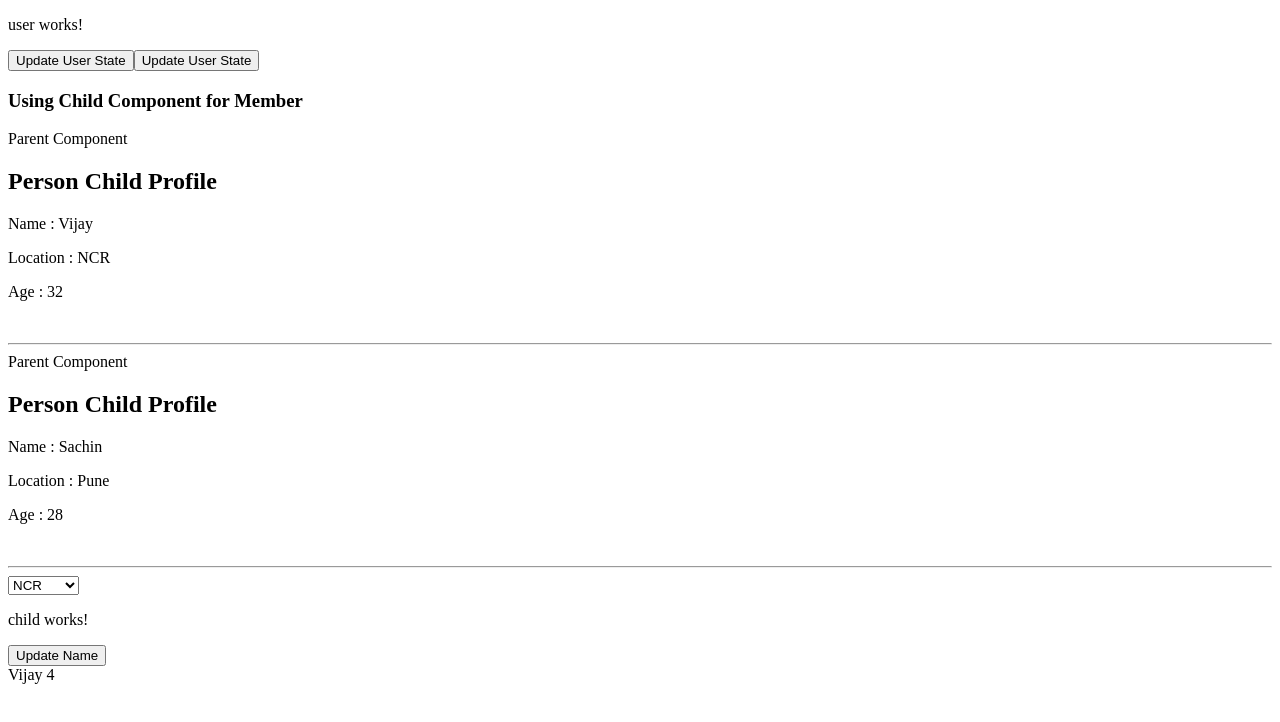
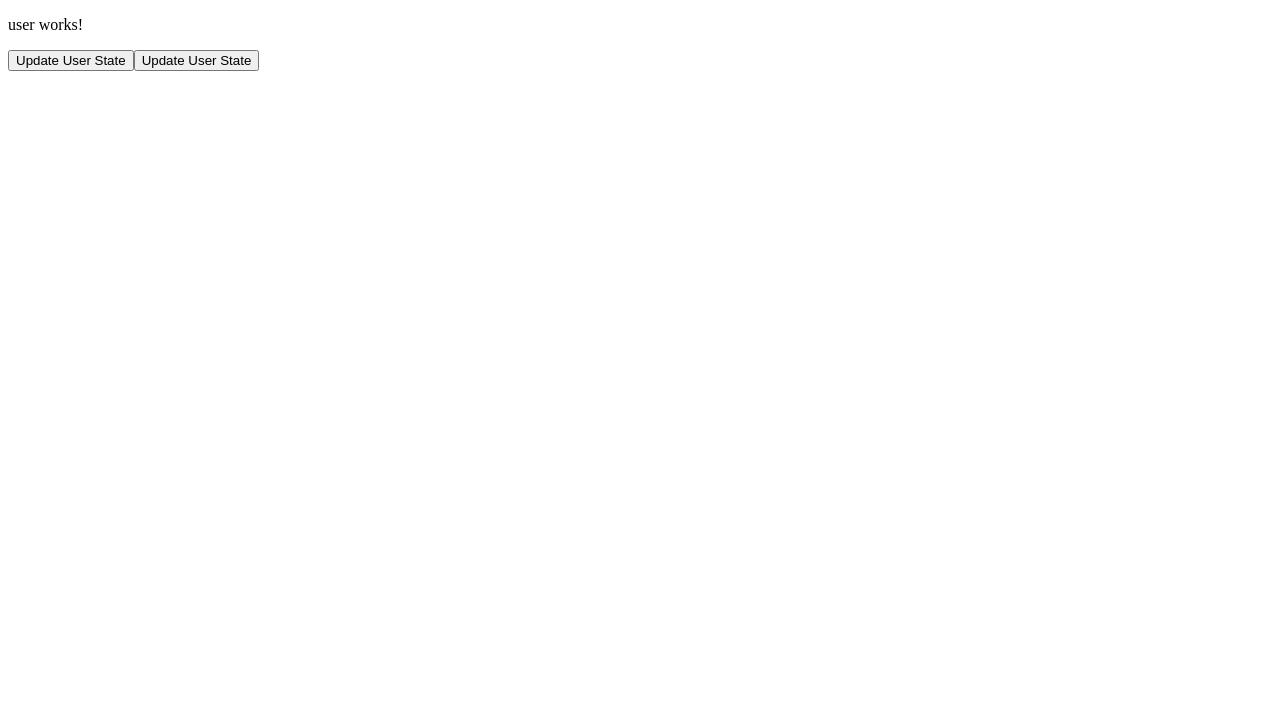
Before and after one commit to aryavijay/sachin, an Angular app: page /user in a window 1280 px wide. Shown: the top 722 px of the page. Built offline with nearby package versions, Linux system fonts and the light colour scheme.

Commit message:
Coummunication between Components through services

```diff
--- a/src/app/Components/user/user.component.html
+++ b/src/app/Components/user/user.component.html
@@ -21,20 +21,20 @@
 
 </div>-->
 
-<div>
-  <h3> Using Child Component for Member</h3>
-  <span *ngFor="let member of team.members">
-    <label>Parent Component</label>
-    <app-profile [person]=member></app-profile>
-  </span>
-</div>
+<!--<div>-->
+  <!--<h3> Using Child Component for Member</h3>-->
+  <!--<span *ngFor="let member of team.members">-->
+    <!--<label>Parent Component</label>-->
+    <!--<app-profile [person]=member></app-profile>-->
+  <!--</span>-->
+<!--</div>-->
 
-<select>
-    <option *ngFor="let i of item">{{i}}</option>
-</select>
+<!--<select>-->
+    <!--<option *ngFor="let i of item">{{i}}</option>-->
+<!--</select>-->
 
 
 
-<app-child (name)="updatedNameEvent($event)" ></app-child>
+<!--<app-child (name)="updatedNameEvent($event)" ></app-child>-->
 
-<div *ngFor="let a of childName">{{a}} </div>
+<!--<div *ngFor="let a of childName">{{a}} </div>-->
--- a/src/app/Components/user/user.component.ts
+++ b/src/app/Components/user/user.component.ts
@@ -1,7 +1,7 @@
 import { Component, OnInit } from '@angular/core';
 import {createOutput} from '@angular/compiler/src/core';
 import {StateService} from '../../service/state.service';
-import {Router} from '@angular/router';
+import {ActivatedRoute, Router} from '@angular/router';
 
 @Component({
   selector: 'app-user',
@@ -15,7 +15,17 @@ export class UserComponent implements OnInit {
   item: any =['NCR', 'Pune', 'Bombay'];
   counter:number  = 0;
 
-  constructor(private  state: StateService, private router:Router) {
+  constructor(private  state: StateService, private router:Router, private url : ActivatedRoute) {
+
+    //Route Params
+    console.log(" ID  : " + this.url.snapshot.params.id);
+
+    //Query Params
+    let queryParams = this.url.snapshot.queryParamMap;
+
+    console.log(" Name : "+ queryParams.params.name);
+    console.log(" Stage : "+ queryParams.params.stage);
+    console.log(" Class : "+ queryParams.params.class);
     this.team = { "members":[
       {
         name:"Vijay",
--- a/src/app/app.component.html
+++ b/src/app/app.component.html
@@ -1,3 +1,2 @@
-
 
 <router-outlet></router-outlet>
--- a/src/app/app.module.ts
+++ b/src/app/app.module.ts
@@ -11,6 +11,7 @@ import { HomeComponent } from './Components/home/home.component';
 import { UserComponent } from './Components/user/user.component';
 import { ChildComponent } from './components/child/child.component';
 import { StateService } from './service/state.service';
+import {GaurdService} from './service/gaurd.service';
 
 
 @NgModule({
@@ -26,7 +27,8 @@ import { StateService } from './service/state.service';
     RouterModule.forRoot(route),
   ],
   providers: [
-    StateService
+    StateService,
+    GaurdService
   ],
   bootstrap: [AppComponent]
 })
--- a/src/app/app.routes.ts
+++ b/src/app/app.routes.ts
@@ -1,9 +1,13 @@
 import { Routes} from '@angular/router';
 import {HomeComponent} from './Components/home/home.component';
 import {UserComponent} from './Components/user/user.component';
+import {ProfileComponent} from './Components/profile/profile.component';
+import {GaurdService} from './service/gaurd.service';
 
 
 export const route: Routes = [
   {path: '' , component: HomeComponent},
-  {path: 'user', component: UserComponent}
+  {path: 'user/:id', component: UserComponent},
+  {path: 'user', component: UserComponent, canActivate:[GaurdService]},
+  {path:'profile', component:ProfileComponent}
 ]
--- /dev/null
+++ b/src/app/service/gaurd.service.ts
@@ -0,0 +1,13 @@
+import { Injectable } from '@angular/core';
+import {CanActivate} from '@angular/router';
+
+@Injectable()
+export class GaurdService implements CanActivate{
+
+  constructor() { }
+
+  canActivate() {
+    return true;
+  }
+
+}
```
Also changed, not shown: 1 other file (tests, documents, lock files or other folders).
